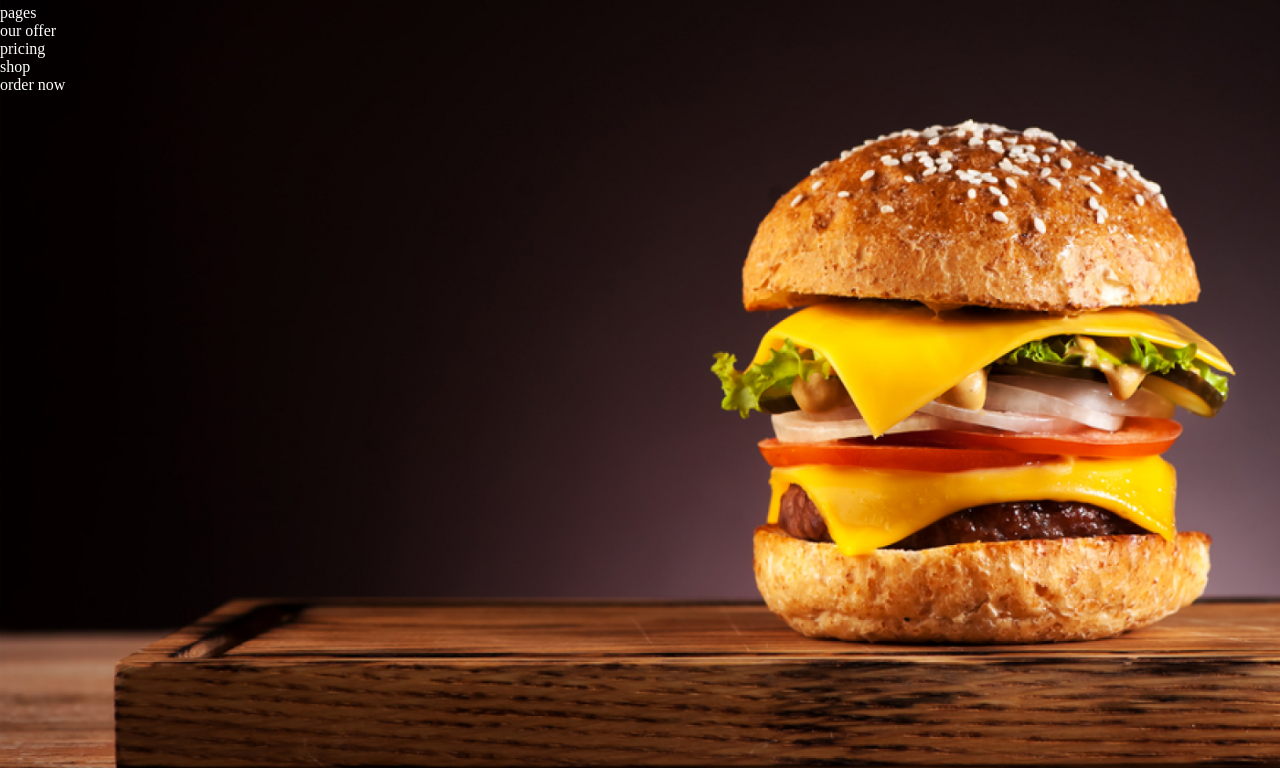
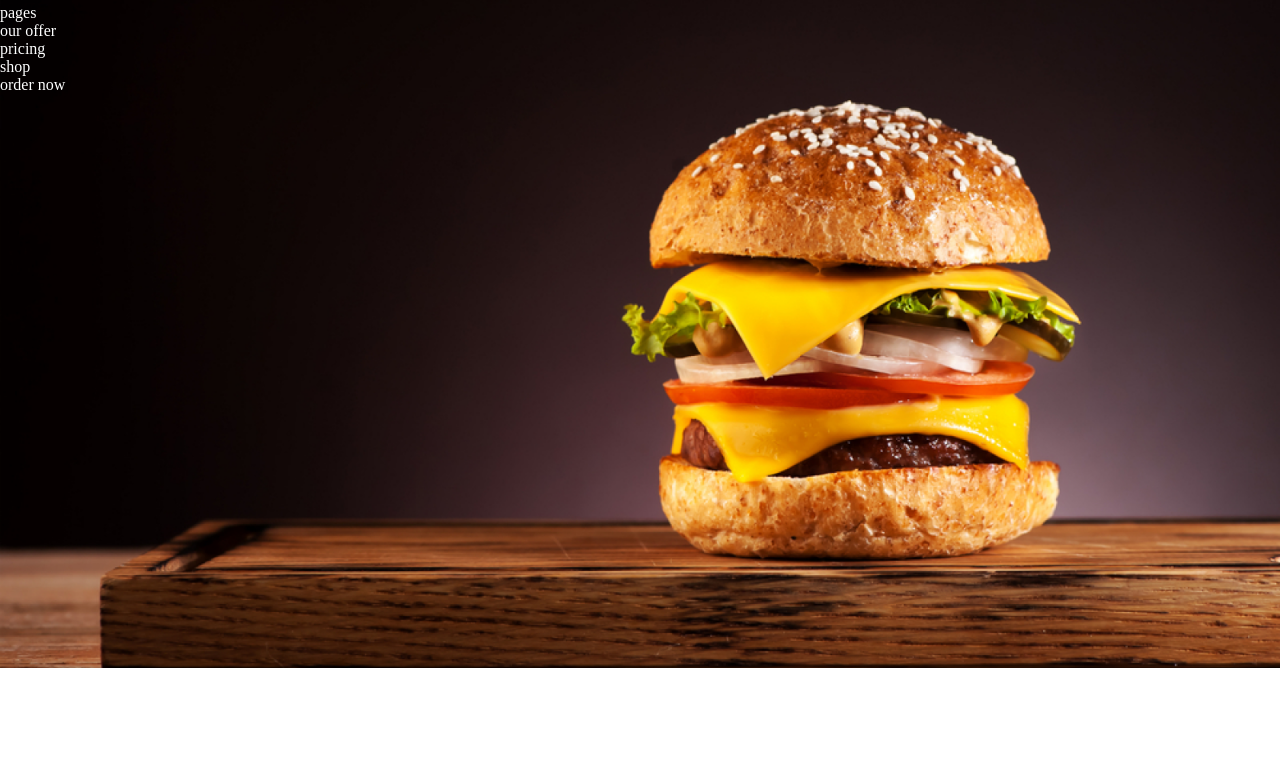
Before and after one commit to ITStepPV114/html_css_pv114, a plain HTML site: page humburger/index.html in a window 1280 px wide. Shown: the part 32-800 px from the top of the page. Drawn offline with Linux system fonts and the light colour scheme.

Commit message:
modefied background in heder humburger

```diff
--- a/humburger/css/style.css
+++ b/humburger/css/style.css
@@ -38,7 +38,9 @@ h2{
     margin: 0 auto;
     max-width: 1600px;
     background-image: url(../images/bgGroup.png);
-    background-size: cover;
+    /* background-size: cover; */
     background-repeat: no-repeat;
+    background-size: contain;
+    background-position: top center;
     min-height: 100vh;
 }
```
